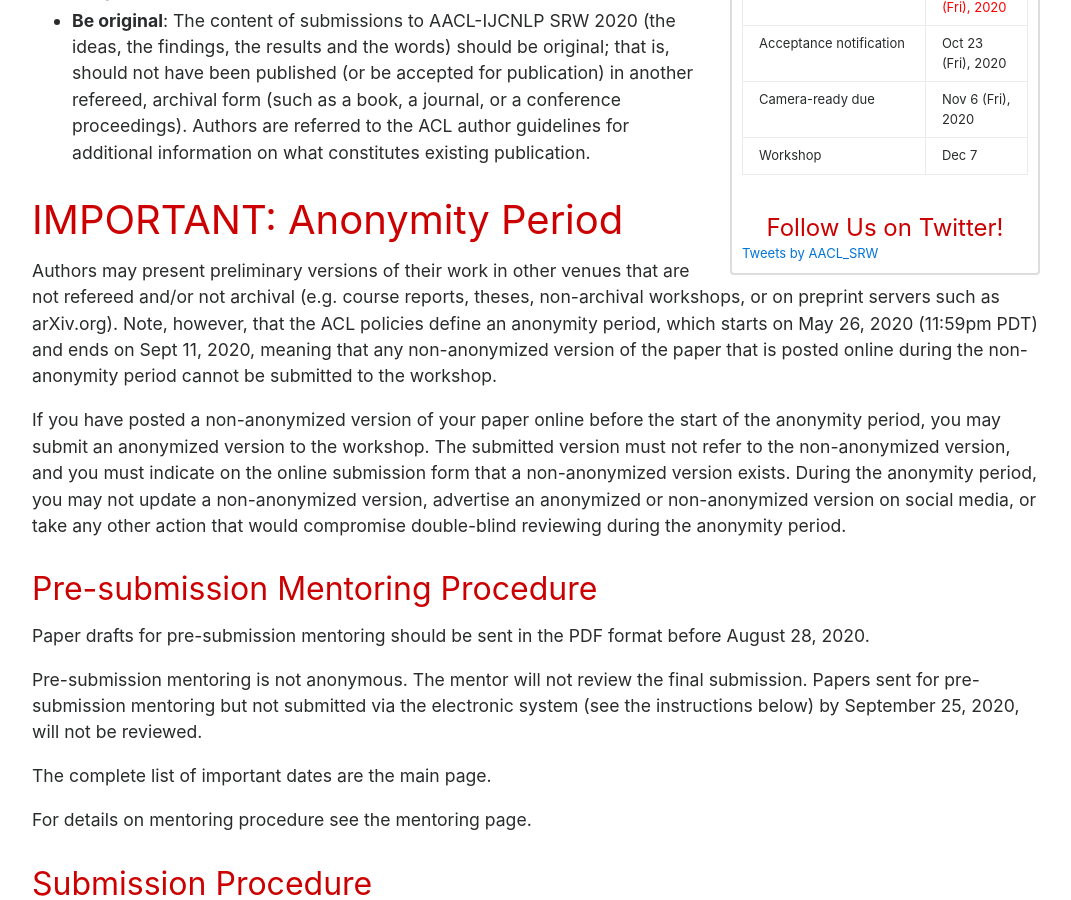
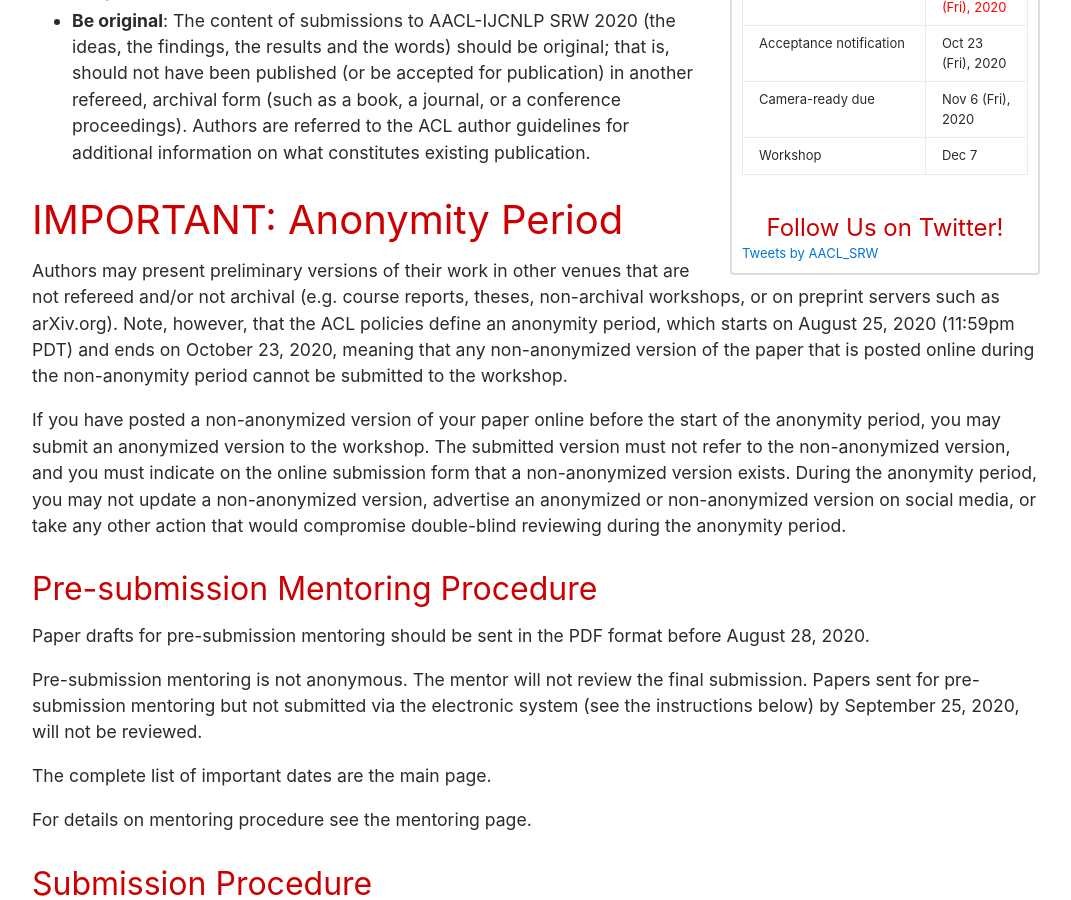
Before and after one commit to aacl2023-srw/aacl2023-srw.github.io, a Jekyll site: the page built from author.md, in a window 1280 px wide and 900 px high, scrolled down 826 px. Shown: the whole window, without its empty margins (104-1175 px from the left). Built offline with Jekyll 4.4.1, drawn with Linux system fonts in a browser that asks for light colours; comment, search, counter and statistics services are not loaded.

Commit message:
fix mistake of the anonymity period

```diff
--- a/author.md
+++ b/author.md
@@ -15,7 +15,7 @@ The ACL has released policies for submission, review and citation. Accompanying
 
 # IMPORTANT: Anonymity Period
 
-Authors may present preliminary versions of their work in other venues that are not refereed and/or not archival (e.g. course reports, theses, non-archival workshops, or on preprint servers such as arXiv.org). Note, however, that the ACL policies define an anonymity period, which starts on May 26, 2020 (11:59pm PDT) and ends on Sept 11, 2020, meaning that any non-anonymized version of the paper that is posted online during the non-anonymity period cannot be submitted to the workshop.
+Authors may present preliminary versions of their work in other venues that are not refereed and/or not archival (e.g. course reports, theses, non-archival workshops, or on preprint servers such as arXiv.org). Note, however, that the ACL policies define an anonymity period, which starts on August 25, 2020 (11:59pm PDT) and ends on October 23, 2020, meaning that any non-anonymized version of the paper that is posted online during the non-anonymity period cannot be submitted to the workshop.
 
 If you have posted a non-anonymized version of your paper online before the start of the anonymity period, you may submit an anonymized version to the workshop. The submitted version must not refer to the non-anonymized version, and you must indicate on the online submission form that a non-anonymized version exists. During the anonymity period, you may not update a non-anonymized version, advertise an anonymized or non-anonymized version on social media, or take any other action that would compromise double-blind reviewing during the anonymity period.
 
```
